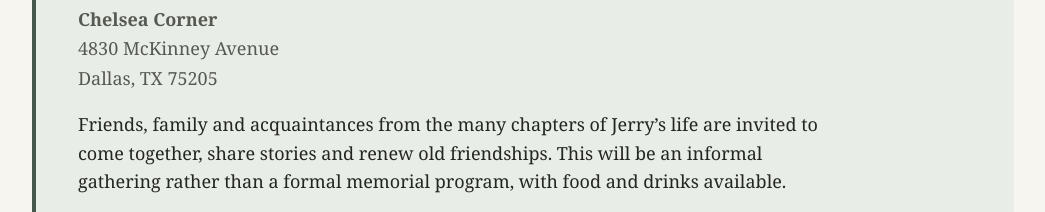
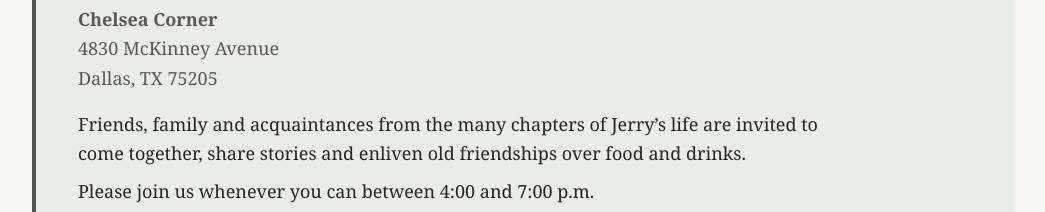
Before and after one commit to ruckerk/JerryRuckerMemorial, a plain HTML site: page index.html in a window 1280 px wide. Shown: the part 851-1063 px from the top of the page, without its empty margins (117-1162 px from the left). Drawn offline with Linux system fonts and the light colour scheme.

Commit message:
Update index.html

```diff
--- a/index.html
+++ b/index.html
@@ -68,7 +68,7 @@
     4830 McKinney Avenue<br/>
     Dallas, TX 75205
   </p>
-  <p>Friends, family and acquaintances from the many chapters of Jerry’s life are invited to come together, share stories and renew old friendships. This will be an informal gathering rather than a formal memorial program, with food and drinks available.</p>
+  <p>Friends, family and acquaintances from the many chapters of Jerry’s life are invited to come together, share stories and enliven old friendships over food and drinks.</p>
   <p class="gathering-detail">Please join us whenever you can between 4:00 and 7:00 p.m.</p>
   <div style="display:flex;flex-wrap:wrap;gap:0.75rem;align-items:center;margin:1.1rem 0 1.25rem;">
     <a class="button" href="https://www.google.com/maps/dir/?api=1&amp;destination=Chelsea+Corner%2C+4830+McKinney+Ave%2C+Dallas%2C+TX+75205" target="_blank" rel="noopener noreferrer">Get driving directions ↗</a>
```
